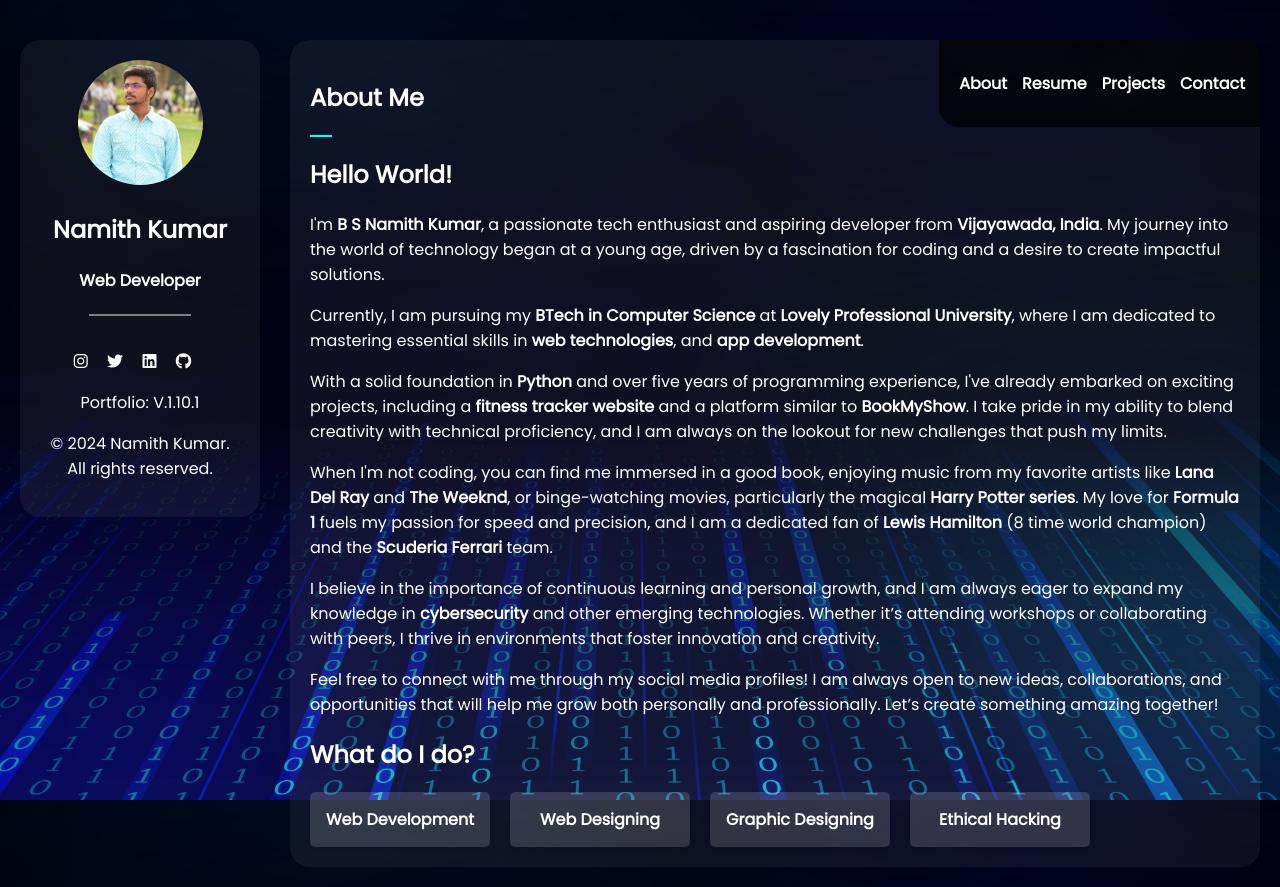
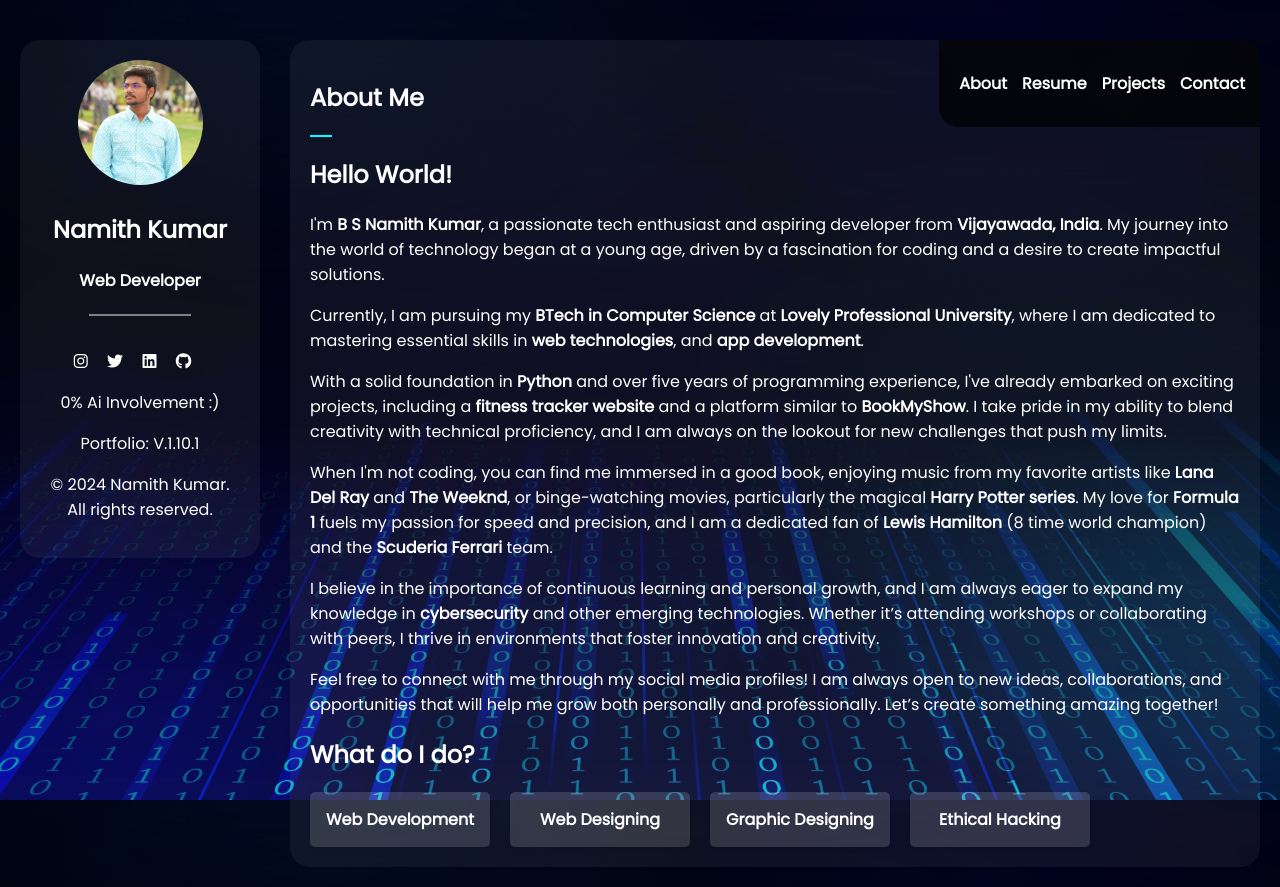
Before and after one commit to bsnamithkumar25/namithkumar.tech, a plain HTML site: page index.html in a window 1280 px wide. Drawn offline with Linux system fonts and the light colour scheme.

Commit message:
Update index.html

```diff
--- a/index.html
+++ b/index.html
@@ -53,6 +53,7 @@
             <a href="https://github.com/bsnamithkumar25" target="_blank"
               ><i class="fab fa-github"></i
             ></a>
+            <p>0% Ai Involvement :) <p>
             <p>Portfolio: V.1.10.1</p>
             <p>&copy; 2024 Namith Kumar. All rights reserved.</p>
           </div>
```
